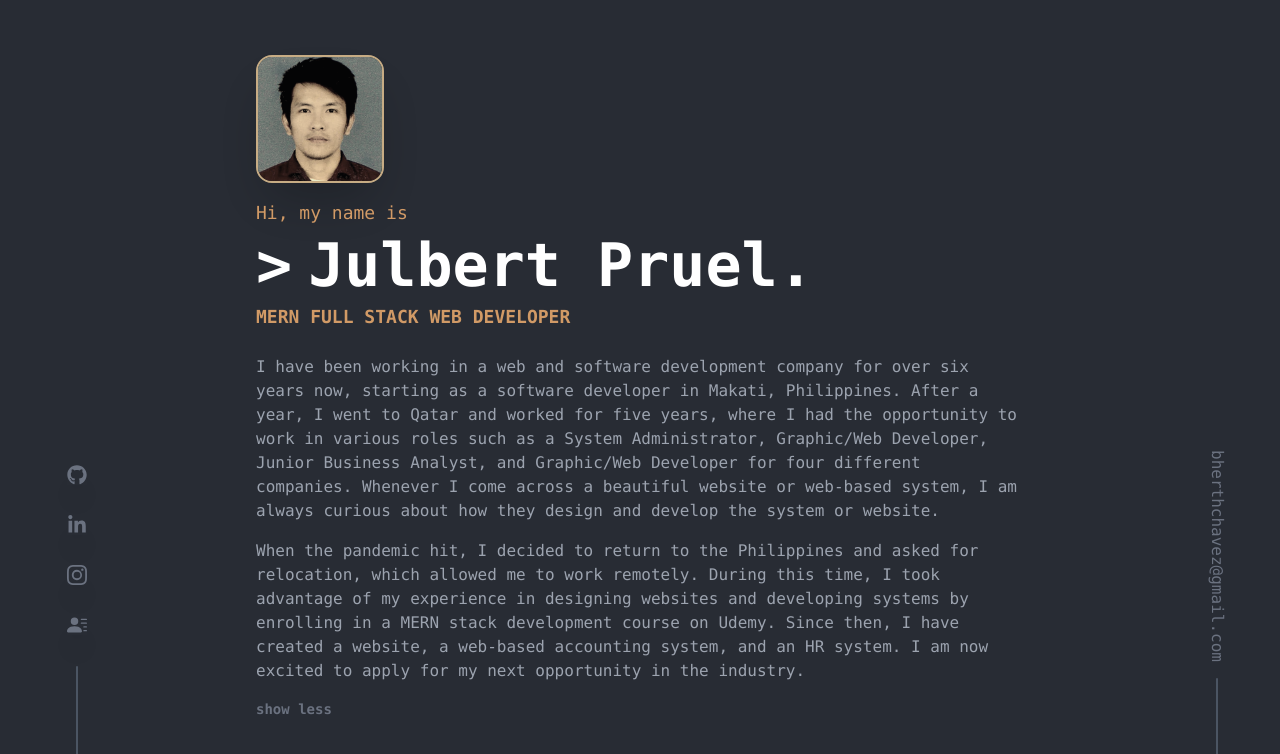
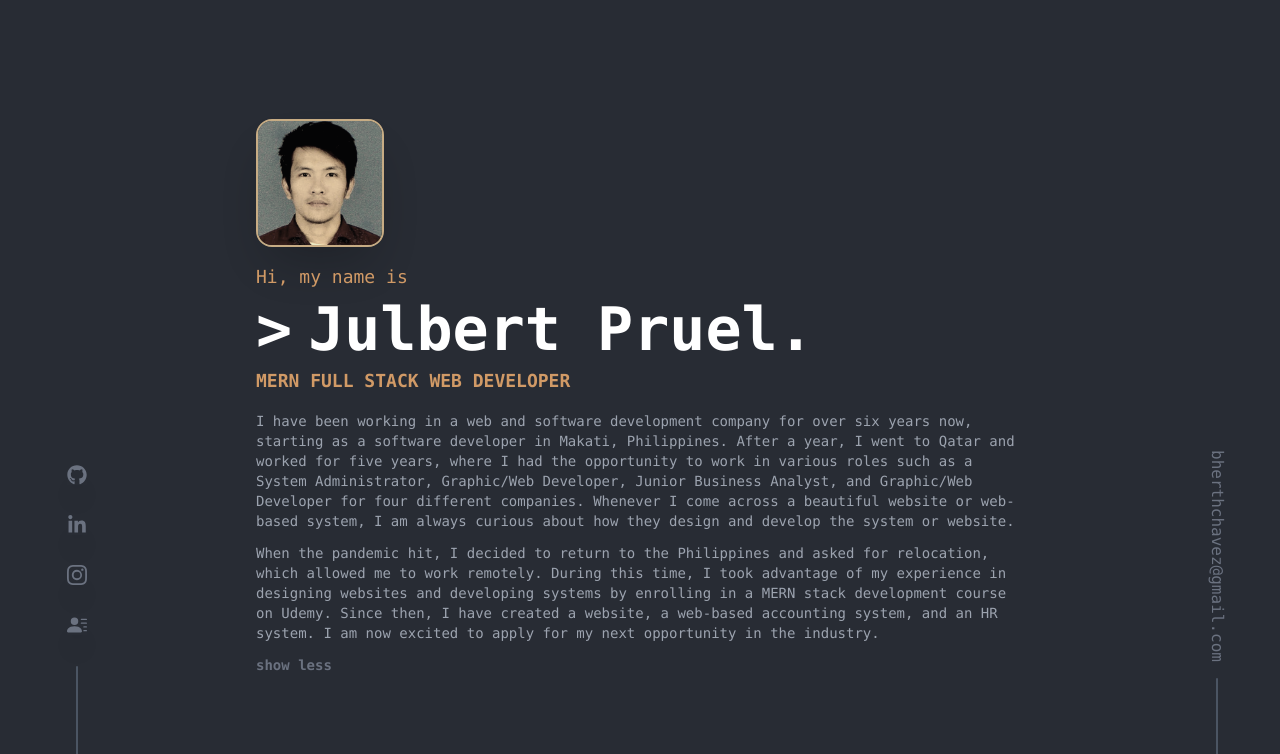
Before and after one commit to bherthchavez/my-react-portfolio, a React (Create React App) app: page / in a window 1280 px wide. Both pictures are taken after a click on the element "...show more". Shown: the top 754 px of the page. Built offline with nearby package versions, Linux system fonts and the light colour scheme.

Commit message:
Update Head.jsx

```diff
--- a/src/components/Head.jsx
+++ b/src/components/Head.jsx
@@ -42,20 +42,21 @@ function Head() {
           </div>
         </div>
         <div
-          className={readMore ? `text-gray-400 pt-2 pb-10 text-sm md:text-base` : `text-gray-500 pt-2 pb-10 text-sm md:text-base`}>
+          className={readMore ? `text-gray-400  pb-5 text-sm md:text-base` : `text-gray-500 pt-2 pb-10 text-sm md:text-base`}>
           {!readMore ?
             <span data-aos="fade-left"
                 data-aos-delay="400" >
-              <p >{aboutMe.substring(0, 155)}  <span onClick={() => setReadMore(!readMore)} className={!readMore ? `cursor-pointer text-sm font-extrabold text-gray-600 hover:text-[#f8a04d]` : `cursor-pointer text-sm font-extrabold text-gray-500 hover:text-[#f8a04d]`}>{!readMore ? ` ...show more` : ` show less`}</span></p>
+              <p className='text-sm'>{aboutMe.substring(0, 155)}  <span onClick={() => setReadMore(!readMore)} className={!readMore ? `cursor-pointer text-sm font-extrabold text-gray-600 hover:text-[#f8a04d]` : `cursor-pointer text-sm font-extrabold text-gray-500 hover:text-[#f8a04d]`}>{!readMore ? ` ...show more` : ` show less`}</span></p>
             </span>
             :
             <div>
-              <p>{aboutMe.substring(0, 529)}</p>
-              <p className='my-4'>{aboutMe.substring(529)}</p>
+              <p className='text-sm'>{aboutMe.substring(0, 529)}</p>
+              <p className='my-3 text-sm'>{aboutMe.substring(529)}</p>
               <p onClick={() => setReadMore(!readMore)} className={!readMore ? `cursor-pointer text-sm font-extrabold text-gray-600 hover:text-[#f8a04d]` : `cursor-pointer text-sm font-extrabold text-gray-500 hover:text-[#f8a04d]`}>{!readMore ? ` ...show more` : ` show less`}</p>
             </div>
           }
         </div>
+
         <Link className='w-64 h-12 mb-16 md:mb-0' to='projects' smooth={true} duration={500}>
           <span data-aos="fade-left"
             data-aos-delay="500" className='whitespace-nowrap md:text-sm text-xs border md:border-1 group px-6 flex justify-between text-center items-center border-[#d19a66] w-[270px] md:w-[300px] rounded-md font-medium  py-3 text-[#d19a66] hover:bg-[#343943] hover:border-[#343943] cursor-pointer'>
@@ -66,6 +67,7 @@ function Head() {
 
           </span>
         </Link>
+
       </div>
 
     </div>
```
